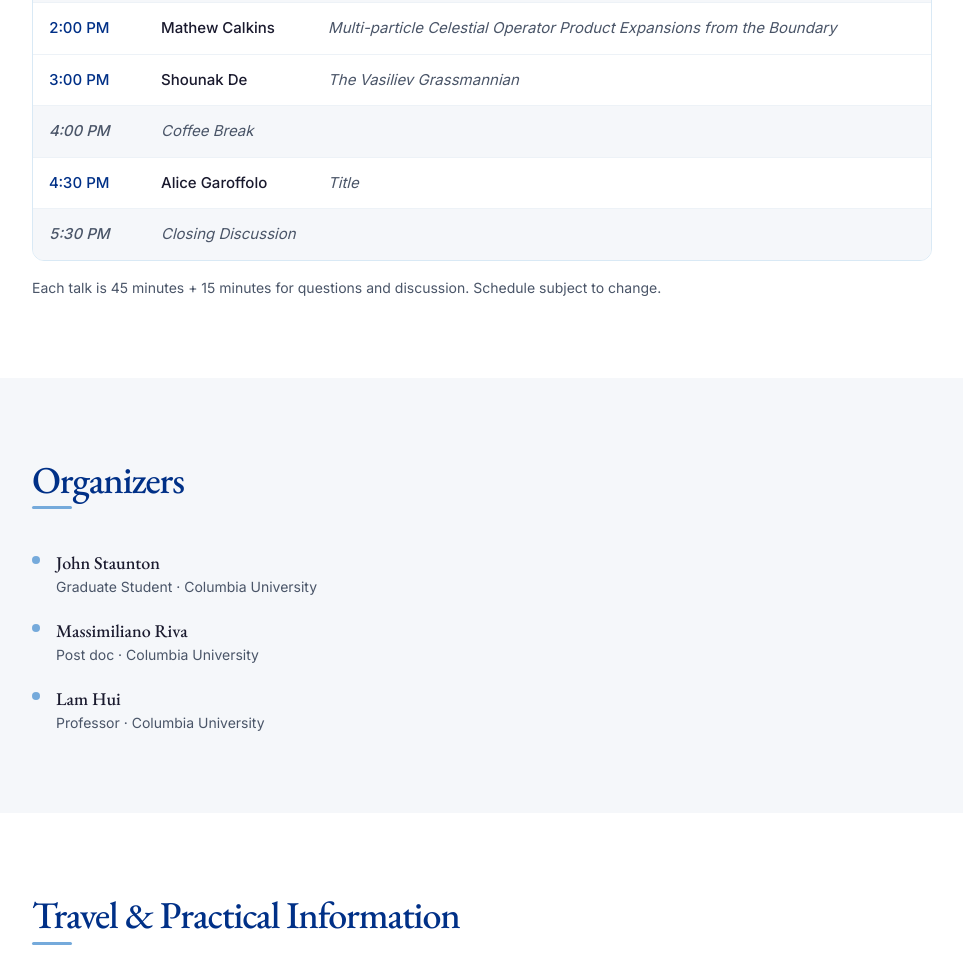
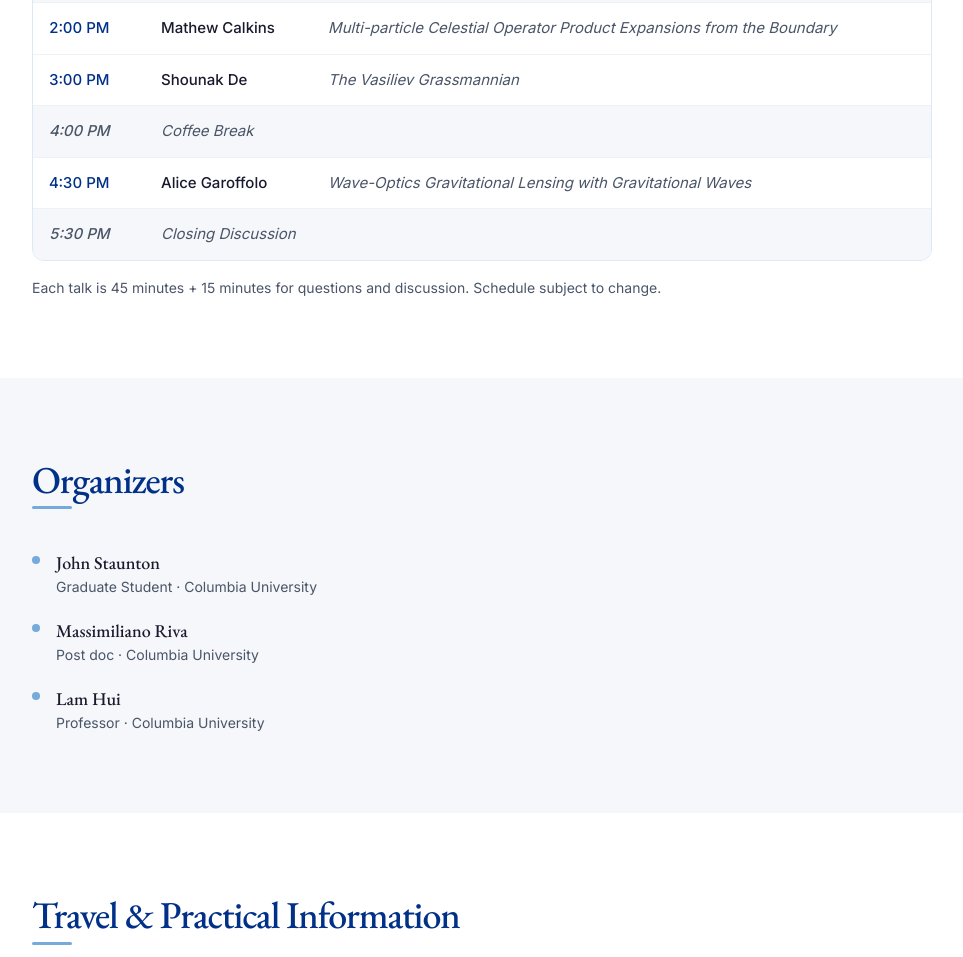
Before and after one commit to JohnStaunton1011/JointParticleCosmology2026, a website: page index.html in a window 1280 px wide. Shown: the part 2275-3232 px from the top of the page, without its empty margins (158-1121 px from the left). Drawn offline with nearby package versions, Linux system fonts and the light colour scheme.

Commit message:
index.html

```diff
--- a/index.html
+++ b/index.html
@@ -542,7 +542,7 @@
             <tr>
               <td class="time-cell">4:30 PM</td>
               <td class="font-medium">Alice Garoffolo</td>
-              <td class="text-site-muted italic">Title</td>
+              <td class="text-site-muted italic">Wave-Optics Gravitational Lensing with Gravitational Waves</td>
             </tr>
 
             <!-- Break row — EDIT: adjust time and description as needed -->
```
